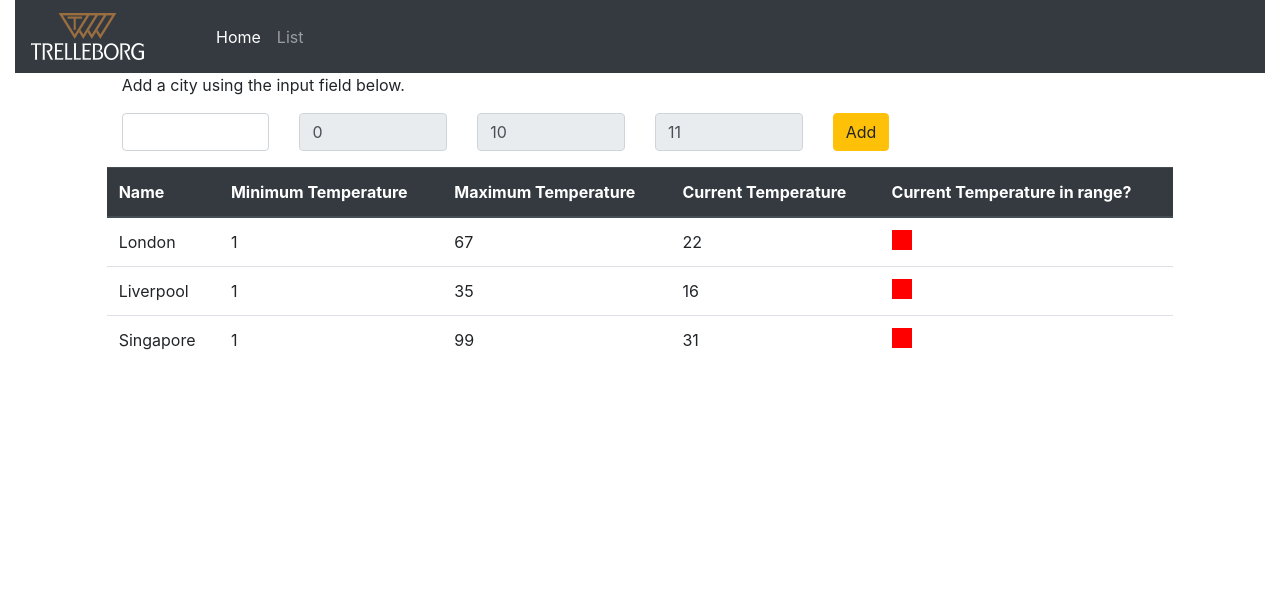
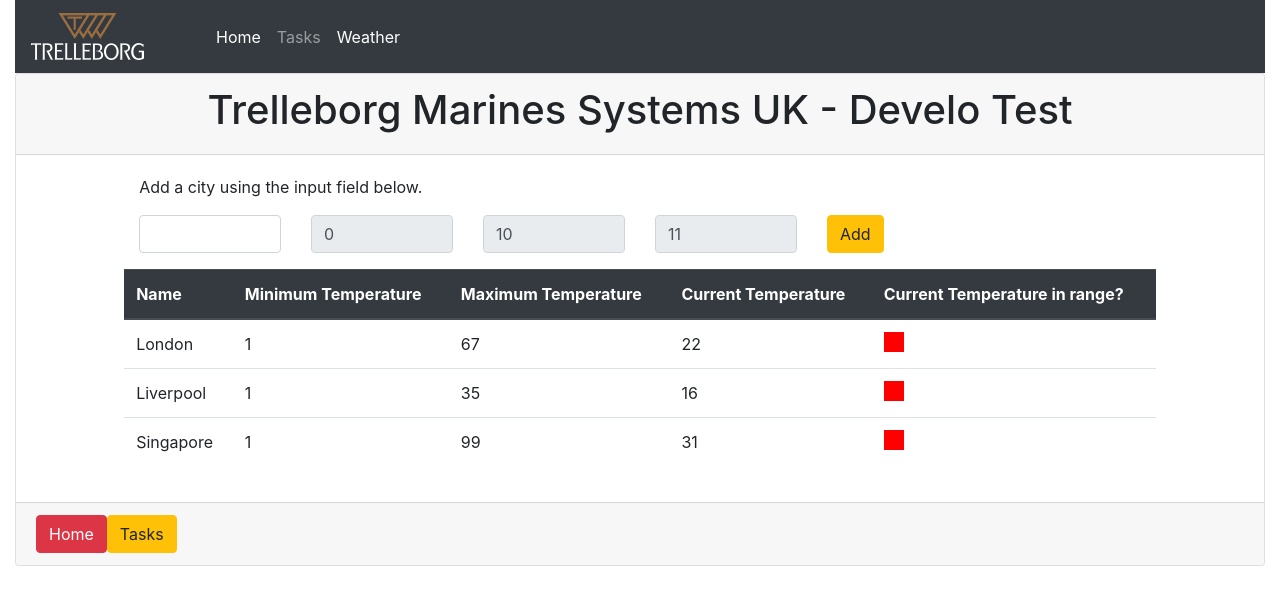
Before and after one commit to trelleborg-marine-systems-uk/angular-code-test, an Angular app: page /list-weather in a window 1280 px wide. Shown: the top 604 px of the page. Built offline with nearby package versions, Linux system fonts and the light colour scheme.

Commit message:
Added some tests to README, and pages.

```diff
--- a/src/app/app.component.html
+++ b/src/app/app.component.html
@@ -5,7 +5,8 @@
         </a>
         <div class="navbar-nav ml-5">
             <a class="nav-item nav-link active" routerLink="/home" routerLinkActive="active"> Home </a>
-            <a class="nav-item nav-link " routerLink="/list" routerLinkActive="active">List</a>
+            <a class="nav-item nav-link " routerLink="/list" routerLinkActive="active">Tasks</a>
+            <a class="nav-item nav-link " routerLink="/list-weather" routerLinkActive="active">Weather</a>
         </div>
     </div>
 </div>
--- a/src/app/home/home.component.html
+++ b/src/app/home/home.component.html
@@ -3,9 +3,12 @@
         <h1 class="text-center">Trelleborg Marine Systems UK - Developer Test</h1>
     </div>
     <div class="card-body">
+        <h4>
+            {{ pageContent }} <button (click)="swapContent()">Change Text</button>
+        </h4>
     </div>
     <div class="card-footer">
         <a class="btn btn-warning" routerLink="/list" >Tasks</a>
-        <a class="btn btn-danger" routerLink="/list-weather">List Weather</a>
+        <a class="btn btn-danger" routerLink="/list-weather">Weather</a>
     </div>
 </div>
--- a/src/app/home/home.component.ts
+++ b/src/app/home/home.component.ts
@@ -1,6 +1,4 @@
 import { Component, OnInit } from '@angular/core';
-import { environment } from '../../environments/environment';
-
 
 @Component({
   selector: 'app-home',
@@ -9,10 +7,15 @@
 })
 export class HomeComponent implements OnInit {
 
-  constructor() { }
+    public pageContent = 'Replace this text with something that loads dynamically';
 
-  ngOnInit(): void {
+    constructor() { }
 
-  }
+    ngOnInit(): void {
 
+    }
+
+    public swapContent(): void {
+        console.log('Clicked me!');
+    }
 }
--- a/src/app/list/list.component.html
+++ b/src/app/list/list.component.html
@@ -19,10 +19,19 @@
                 <th scope="rowgroup">2</th>
                 <td>Carry out additional tasks</td>
             </tr>
+            <tr>
+                <th scope="rowgroup">3</th>
+                <td>I see more tasks..</td>
+            </tr>
+            <tr>
+                <th scope="rowgroup">4</th>
+                <td>He tasks me...</td>
+            </tr>
             </tbody>
         </table>
     </div>
     <div class="card-footer">
-        <a class="btn btn-warning" routerLink="/home" >Home</a>
+        <a class="btn btn-warning" routerLink="/home">Home</a>
+        <a class="btn btn-danger" routerLink="/list-weather">Weather</a>
     </div>
 </div>
--- a/src/app/weather-list/weather-list.component.html
+++ b/src/app/weather-list/weather-list.component.html
@@ -1,3 +1,9 @@
+
+<div class="card">
+    <div class="card-header">
+        <h1 class="text-center">Trelleborg Marines Systems UK - Develo Test</h1>
+    </div>
+    <div class="card-body">
         <div class="row">
             <div class="col-md-10 offset-1">
                 <p>Add a city using the input field below.</p>
@@ -45,3 +51,9 @@
                 </div>
             </div>
         </div>
+    </div>
+    <div class="card-footer">
+        <a class="btn btn-danger" routerLink="/home">Home</a>
+        <a class="btn btn-warning" routerLink="/list" >Tasks</a>
+    </div>
+</div>
```
Also changed, not shown: 1 other file (tests, documents, lock files or other folders). Lines whose indentation alone changed are shown as unchanged.
